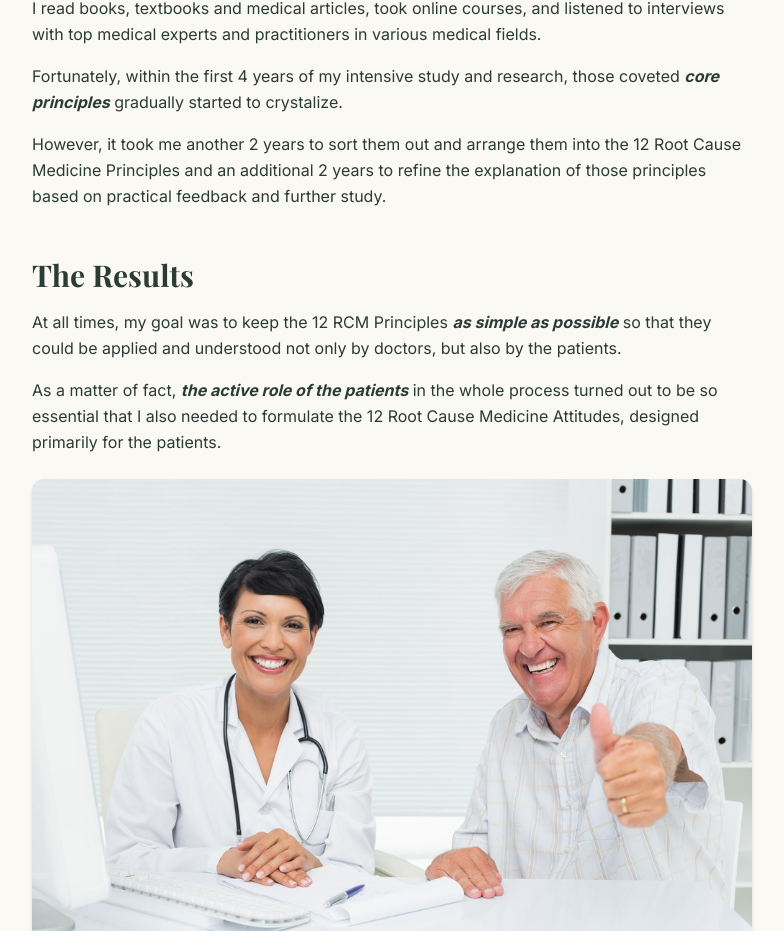
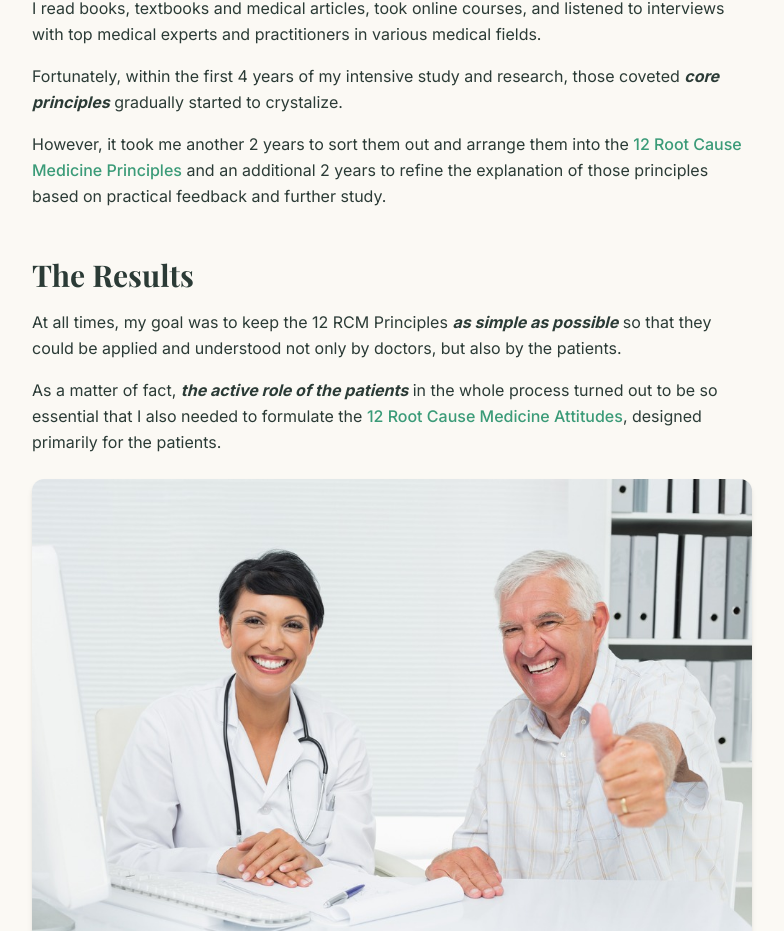
Before and after one commit to DanielRCM/another-attempt, a React (Vite) app: page /about in a window 1280 px wide. Shown: the part 3575-4506 px from the top of the page, without its empty margins (248-1032 px from the left). Built offline with nearby package versions, Linux system fonts and the light colour scheme; the HTML template or start-up script is replaced by a standard one.

Commit message:
Fix: Add missing cross-links on About page

```diff
--- a/src/pages/About.tsx
+++ b/src/pages/About.tsx
@@ -139,7 +139,7 @@ const About = () => {
                 Fortunately, within the first 4 years of my intensive study and research, those coveted <em><strong>core principles</strong></em> gradually started to crystalize.
               </p>
               <p className="text-foreground leading-relaxed">
-                However, it took me another 2 years to sort them out and arrange them into the 12 Root Cause Medicine Principles and an additional 2 years to refine the explanation of those principles based on practical feedback and further study.
+                However, it took me another 2 years to sort them out and arrange them into the <Link to="/principles" className="text-primary hover:underline font-medium">12 Root Cause Medicine Principles</Link> and an additional 2 years to refine the explanation of those principles based on practical feedback and further study.
               </p>
             </section>
 
@@ -151,7 +151,7 @@ const About = () => {
                 At all times, my goal was to keep the 12 RCM Principles <em><strong>as simple as possible</strong></em> so that they could be applied and understood not only by doctors, but also by the patients.
               </p>
               <p className="text-foreground leading-relaxed mb-4">
-                As a matter of fact, <em><strong>the active role of the patients</strong></em> in the whole process turned out to be so essential that I also needed to formulate the 12 Root Cause Medicine Attitudes, designed primarily for the patients.
+                As a matter of fact, <em><strong>the active role of the patients</strong></em> in the whole process turned out to be so essential that I also needed to formulate the <Link to="/attitudes" className="text-primary hover:underline font-medium">12 Root Cause Medicine Attitudes</Link>, designed primarily for the patients.
               </p>
 
               <figure className="my-6">
```
